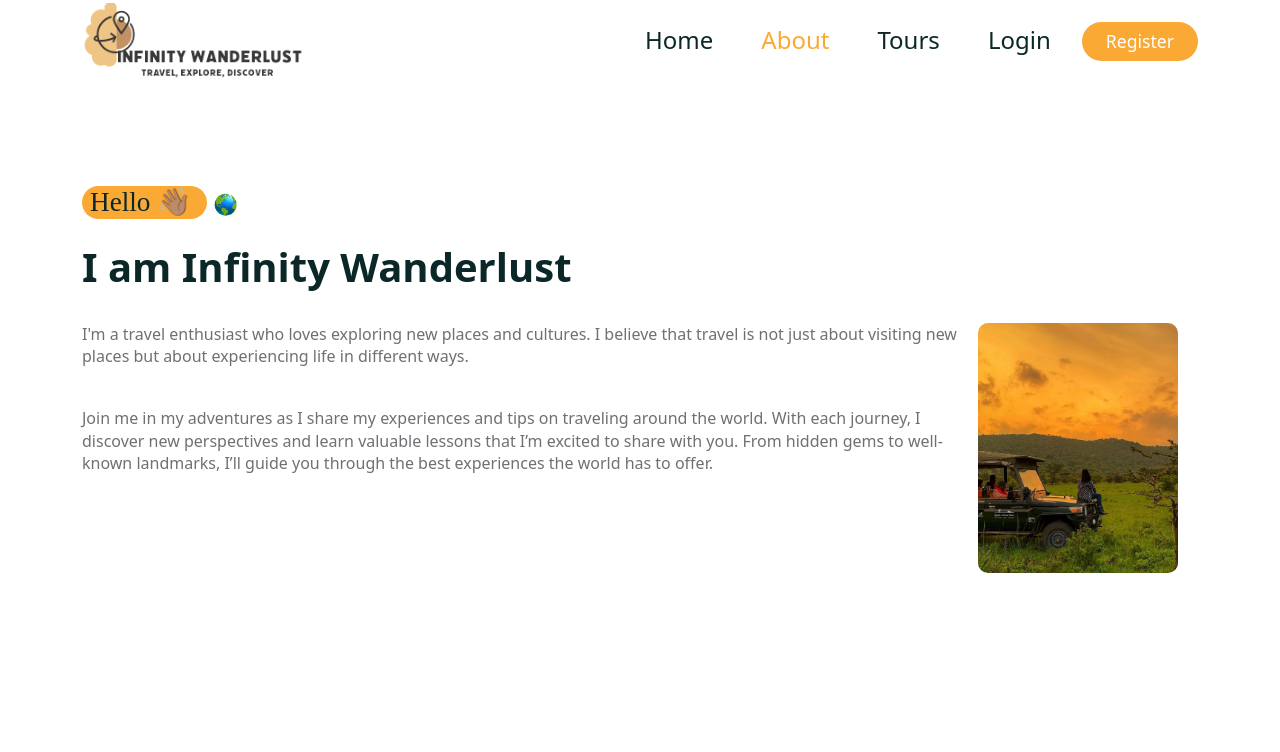
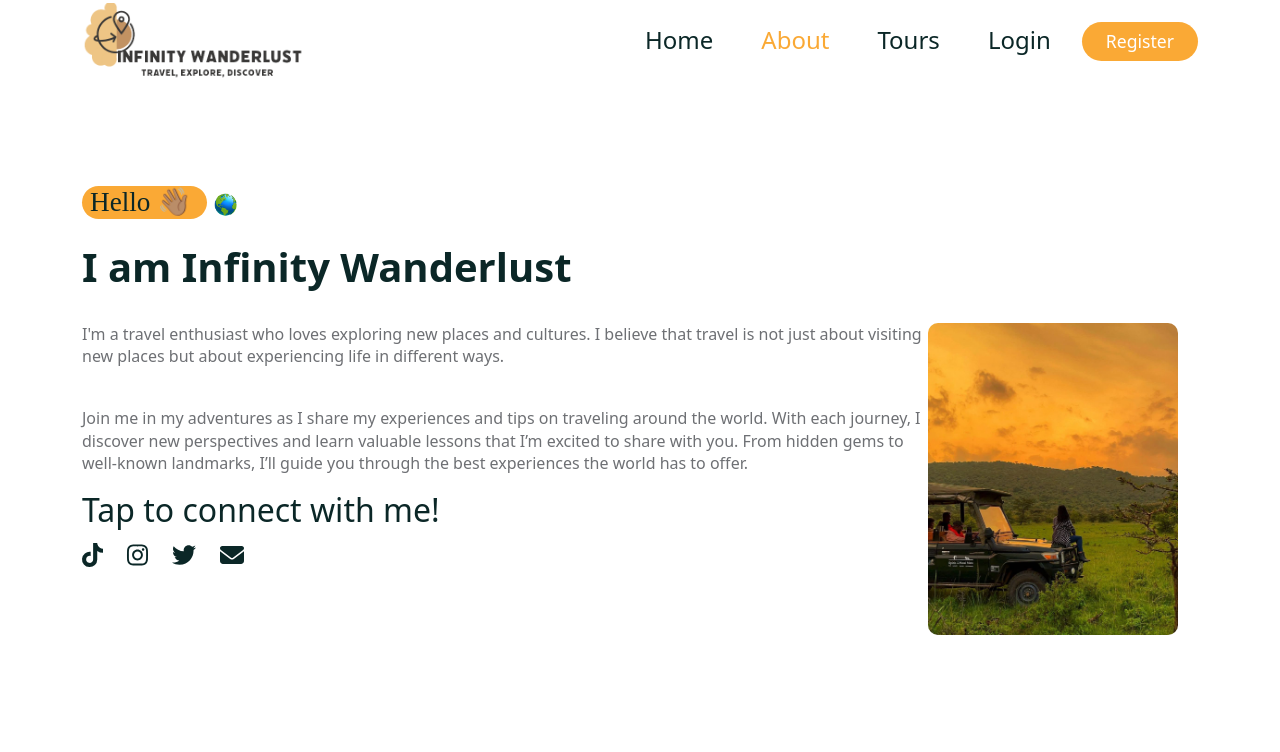
Before and after one commit to BM-Ghost/infinity-wanderlust, a React (Create React App) app in the folder frontend/: page /about in a window 1280 px wide. Shown: the top 752 px of the page. Built offline with nearby package versions, Linux system fonts and the light colour scheme; a web font is replaced by a local one.

Commit message:
Connect on About

```diff
--- a/frontend/src/pages/About.jsx
+++ b/frontend/src/pages/About.jsx
@@ -3,6 +3,10 @@ import { Container, Row, Col } from 'reactstrap'
 import Subtitle from './../shared/subtitle'
 import worldImg from '../assets/images/world.png'
 import experienceImg from '../assets/images/experience.png'
+import '../components/Footer/footer.css'
+import { FontAwesomeIcon } from '@fortawesome/react-fontawesome'
+import { faInstagram, faTwitter, faTiktok } from '@fortawesome/free-brands-svg-icons'
+import { faEnvelope } from '@fortawesome/free-solid-svg-icons'
 
 const About = () => {
     return <>
@@ -23,17 +27,29 @@ const About = () => {
                      </p>
                      <br></br>
                      <p>Join me in my adventures as I share my experiences and tips on traveling around the world. With each journey, I discover new perspectives and learn valuable lessons that I’m excited to share with you. From hidden gems to well-known landmarks, I’ll guide you through the best experiences the world has to offer.</p>
-                  </div>
-               </Col>
-            </Row>
-         </Container>
-      </section>
-      <section>
-         <Container>
-            <Row>
-               <Col lg='12'>
-                  <div className="hero__content">
-                     <h1> <span className='highlight'> Tap to connect with me!</span></h1>
+                     <h2> <span className='highlight'> Tap to connect with me!</span></h2>
+                     <div className="social__link d-flex align-items-center gap-4">
+                        <span>
+                           <a href='https://www.tiktok.com/@infinity_wanderlust' target='_blank' rel='noopener noreferrer'>
+                              <FontAwesomeIcon icon={faTiktok} />
+                           </a>
+                        </span>
+                        <span>
+                           <a href='https://www.instagram.com/infinity_wanderlust/' target='_blank' rel='noopener noreferrer'>
+                              <FontAwesomeIcon icon={faInstagram} />
+                           </a>
+                        </span>
+                        <span>
+                           <a href='https://x.com/kenyanetraveler' target='_blank' rel='noopener noreferrer'>
+                              <FontAwesomeIcon icon={faTwitter} />
+                           </a>
+                        </span>
+                        <span>
+                           <a href='mailto:infinitywanderlusttravels@gmail.com' target='_blank' rel='noopener noreferrer'>
+                              <FontAwesomeIcon icon={faEnvelope} />
+                           </a>
+                        </span>
+                     </div>
 
                   </div>
                </Col>
--- a/frontend/src/styles/about.css
+++ b/frontend/src/styles/about.css
@@ -1,5 +1,5 @@
 .experience__image {
-    max-width: 200px; /* Make the image smaller */
+    max-width: 250px; /* Make the image smaller */
     height: auto;
     border-radius: 10px;
     float: right; /* Allows text to wrap around the image */
```
